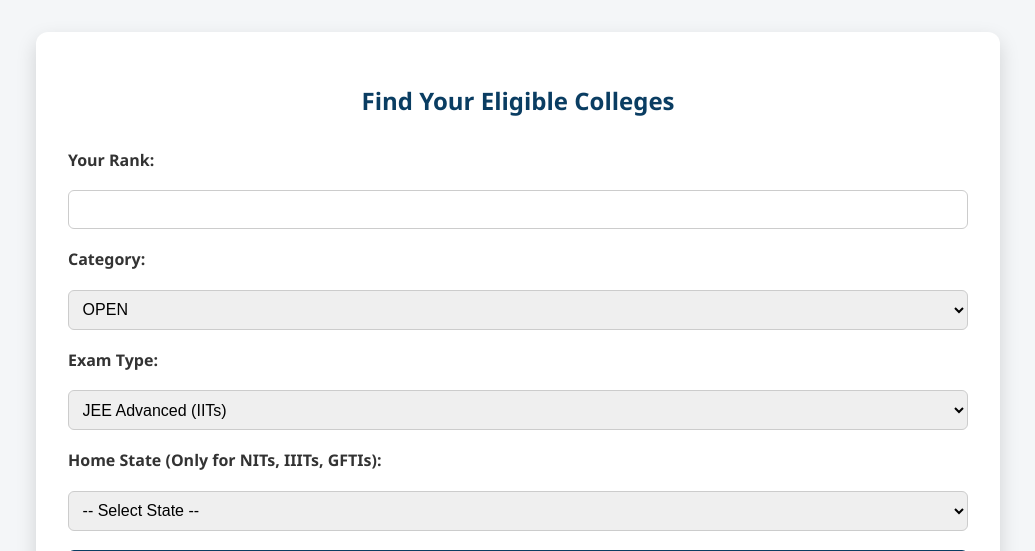
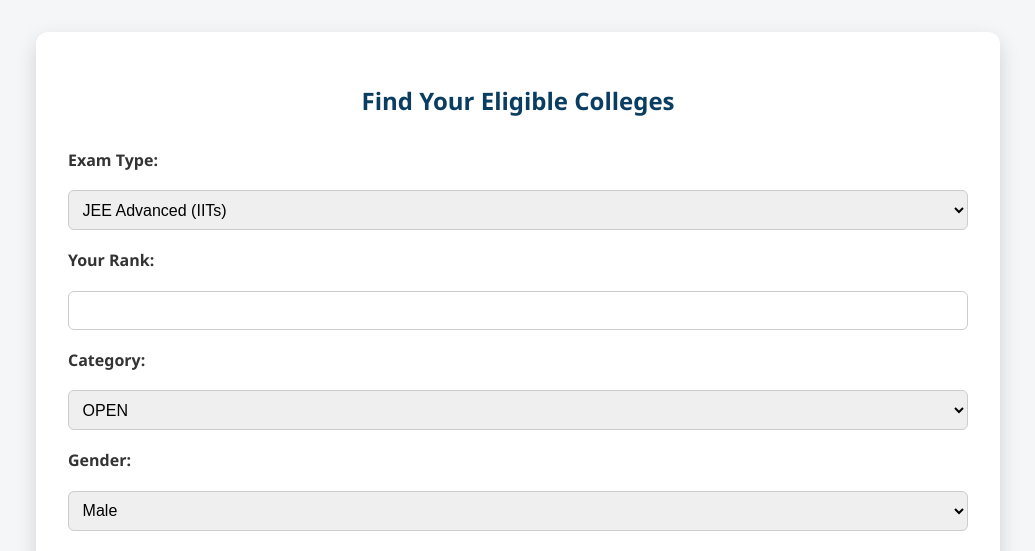
Before and after one commit to Ssrgamer112/rank-wiseNITT, a Flask app: page / in a window 1280 px wide. Shown: the part 118-669 px from the top of the page, without its empty margins (122-1157 px from the left). Run offline with Flask 3, Linux system fonts and the light colour scheme; parts of the project's set-up code (start-up, migrations or seed data) failed here and were passed over.

Commit message:
index.html

```diff
--- a/templates/index.html
+++ b/templates/index.html
@@ -114,6 +114,13 @@
     <div class="container">
         <h2>Find Your Eligible Colleges</h2>
         <form method="POST" action="/">
+
+            <label for="exam">Exam Type:</label>
+            <select name="exam" id="exam" required>
+                <option value="advanced">JEE Advanced (IITs)</option>
+                <option value="main">JEE Main (NITs, IIITs, GFTIs)</option>
+            </select>
+
             <label for="rank">Your Rank:</label>
             <input type="number" name="rank" id="rank" required />
 
@@ -126,11 +133,13 @@
                 <option value="ST">ST</option>
             </select>
 
-            <label for="exam">Exam Type:</label>
-            <select name="exam" id="exam" required>
-                <option value="advanced">JEE Advanced (IITs)</option>
-                <option value="main">JEE Main (NITs, IIITs, GFTIs)</option>
+            <label for="gender">Gender:</label>
+            <select name="gender" id="gender" required>
+                <option value="male">Male</option>
+                <option value="female">Female</option>
+                <option value="donot-specify">Do not wish to Say</option>
             </select>
+
 
             <label for="state">Home State (Only for NITs, IIITs, GFTIs):</label>
             <select name="state" id="state">
```
